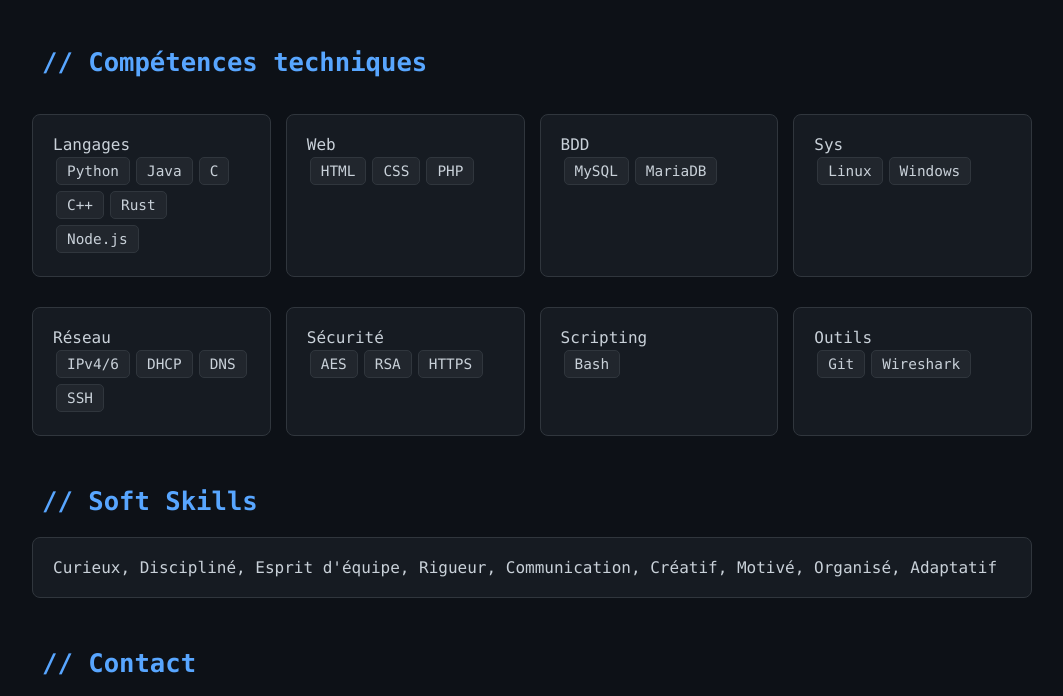
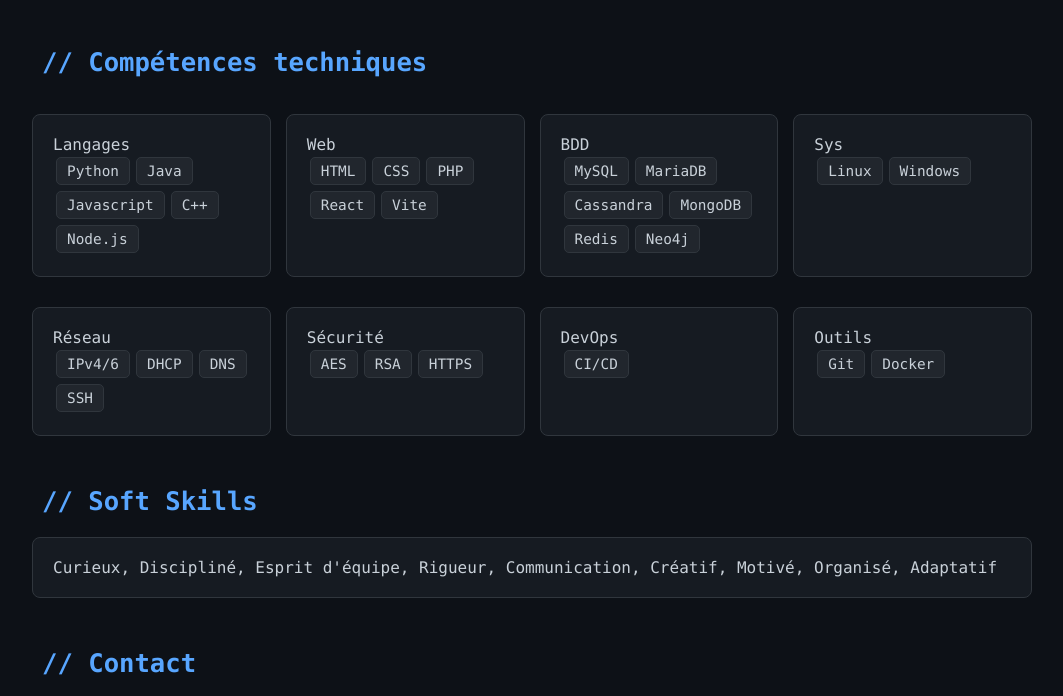
Before and after one commit to M-begue/portfolio, a plain HTML site: page index.html in a window 1280 px wide. Shown: the part 2563-3259 px from the top of the page, without its empty margins (108-1171 px from the left). Drawn offline with Linux system fonts and the light colour scheme.

Commit message:
Mis à jour du portfolio pour les hard skills

```diff
--- a/index.html
+++ b/index.html
@@ -98,14 +98,14 @@
 
     <h2>// Compétences techniques</h2>
     <div class="skills-grid">
-        <div class="card">Langages<br><span class="tag">Python</span><span class="tag">Java</span><span class="tag">C</span><span class="tag">C++</span><span class="tag">Rust</span><span class="tag">Node.js</span></div>
-        <div class="card">Web<br><span class="tag">HTML</span><span class="tag">CSS</span><span class="tag">PHP</span></div>
-        <div class="card">BDD<br><span class="tag">MySQL</span><span class="tag">MariaDB</span></div>
+        <div class="card">Langages<br><span class="tag">Python</span><span class="tag">Java</span><span class="tag">Javascript</span><span class="tag">C++</span><span class="tag">Node.js</span></div>
+        <div class="card">Web<br><span class="tag">HTML</span><span class="tag">CSS</span><span class="tag">PHP</span><span class="tag">React</span><span class="tag">Vite</span></div>
+        <div class="card">BDD<br><span class="tag">MySQL</span><span class="tag">MariaDB</span><span class="tag">Cassandra</span><span class="tag">MongoDB</span><span class="tag">Redis</span><span class="tag">Neo4j</span></div>
         <div class="card">Sys<br><span class="tag">Linux</span><span class="tag">Windows</span></div>
         <div class="card">Réseau<br><span class="tag">IPv4/6</span><span class="tag">DHCP</span><span class="tag">DNS</span><span class="tag">SSH</span></div>
         <div class="card">Sécurité<br><span class="tag">AES</span><span class="tag">RSA</span><span class="tag">HTTPS</span></div>
-        <div class="card">Scripting<br><span class="tag">Bash</span></div>
-        <div class="card">Outils<br><span class="tag">Git</span><span class="tag">Wireshark</span></div>
+        <div class="card">DevOps<br><span class="tag">CI/CD</span></div>
+        <div class="card">Outils<br><span class="tag">Git</span><span class="tag">Docker</span></div>
     </div>
 
     <h2>// Soft Skills</h2>
```
